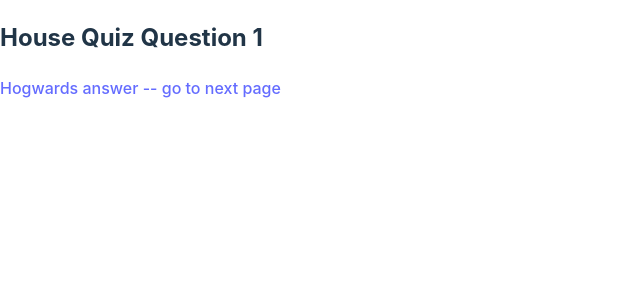
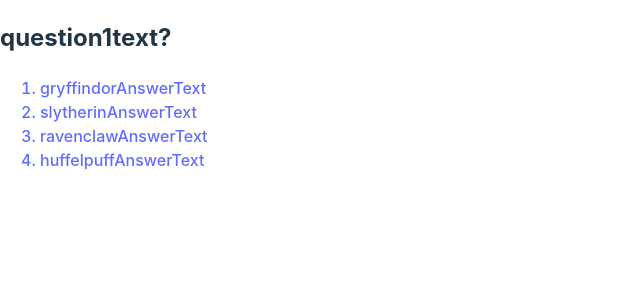
Before and after one commit to michelmnds/Reacto-Potter, a React (Vite) app: page /quiz/1 in a window 1280 px wide. Shown: the top 300 px of the page, without its empty margins (0-640 px from the left). Built offline with nearby package versions, Linux system fonts and the light colour scheme; no server answers.

Commit message:
feat: added skelleton for house quiz questions and answers and context to store scores, answers now get randomized every page change

```diff
--- a/src/pages/HouseQuizPage/index.jsx
+++ b/src/pages/HouseQuizPage/index.jsx
@@ -1,14 +1,66 @@
-import { useState } from "react";
 import { Link, useParams } from "react-router-dom";
+import { QuizContext } from "../../providers/QuizContext";
+import { useContext, useEffect, useState } from "react";
 
 export const HouseQuizPage = () => {
   const { quizpage } = useParams();
+  const { quiz } = useContext(QuizContext);
+  const [answerOrder, setAnswerOrder] = useState([
+    "gryffindorAnswer",
+    "slytherinAnswer",
+    "ravenclawAnswer",
+    "huffelpuffAnswer",
+  ]);
   //ensures navigation to next quiz question and after 10 total questions sends user to results page
   const nextPage = quizpage < 10 ? parseInt(quizpage) + 1 : "results";
+
+  //randomizes order of answers
+  const randomizeAnswers = () => {
+    console.log("test");
+    const randomAnswerOrder = answerOrder;
+    for (let i = randomAnswerOrder.length - 1; i > 0; i -= 1) {
+      const j = Math.floor(Math.random() * (i + 1));
+      [randomAnswerOrder[i], randomAnswerOrder[j]] = [
+        randomAnswerOrder[j],
+        randomAnswerOrder[i],
+      ];
+    }
+    setAnswerOrder(randomAnswerOrder);
+  };
+
+  //rerender randomized order of answers
+  useEffect(() => {
+    randomizeAnswers();
+  }, [quizpage]);
+
   return (
     <>
-      <h2>House Quiz Question {quizpage} </h2>
-      <Link to={`/quiz/${nextPage}`}>Hogwards answer -- go to next page </Link>
+      {/*Either create logic to render results in quiz context or create separate context - also classes needed to style different answers
+      --also: idea to randomize order of 4 answer options - make create randomizer function */}
+      {quizpage === "results" ? (
+        <p>Your House is ...</p>
+      ) : (
+        <div>
+          <h2>{quiz[quizpage - 1].question} </h2>
+          <ol>
+            <Link to={`/quiz/${nextPage}`}>
+              <li>{quiz[quizpage - 1][answerOrder[0]]}</li>
+            </Link>
+
+            <Link to={`/quiz/${nextPage}`}>
+              <li>{quiz[quizpage - 1][answerOrder[1]]}</li>
+            </Link>
+
+            <Link to={`/quiz/${nextPage}`}>
+              <li>{quiz[quizpage - 1][answerOrder[2]]}</li>
+            </Link>
+
+            <Link to={`/quiz/${nextPage}`}>
+              <li>{quiz[quizpage - 1][answerOrder[3]]}</li>
+            </Link>
+          </ol>
+        </div>
+      )}
     </>
   );
 };
--- a/src/providers/QuizContext.jsx
+++ b/src/providers/QuizContext.jsx
@@ -11,7 +11,79 @@
   };
   const [currentHouseScores, setCurrentHouseScores] =
     useState(resetHouseScores);
-  const [currentQuizPage, setCurrentQuizPage] = useState("");
+  const [currentQuizPage, setCurrentQuizPage] = useState(1);
+  const quiz = [
+    {
+      question: "question1text?",
+      gryffindorAnswer: "gryffindorAnswerText",
+      slytherinAnswer: "slytherinAnswerText",
+      ravenclawAnswer: "ravenclawAnswerText",
+      huffelpuffAnswer: "huffelpuffAnswerText",
+    },
+    {
+      question: "question2text?",
+      gryffindorAnswer: "gryffindorAnswerText",
+      slytherinAnswer: "slytherinAnswerText",
+      ravenclawAnswer: "ravenclawAnswerText",
+      huffelpuffAnswer: "huffelpuffAnswerText",
+    },
+    {
+      question: "question3text?",
+      gryffindorAnswer: "gryffindorAnswerText",
+      slytherinAnswer: "slytherinAnswerText",
+      ravenclawAnswer: "ravenclawAnswerText",
+      huffelpuffAnswer: "huffelpuffAnswerText",
+    },
+    {
+      question: "question4text?",
+      gryffindorAnswer: "gryffindorAnswerText",
+      slytherinAnswer: "slytherinAnswerText",
+      ravenclawAnswer: "ravenclawAnswerText",
+      huffelpuffAnswer: "huffelpuffAnswerText",
+    },
+    {
+      question: "question5text?",
+      gryffindorAnswer: "gryffindorAnswerText",
+      slytherinAnswer: "slytherinAnswerText",
+      ravenclawAnswer: "ravenclawAnswerText",
+      huffelpuffAnswer: "huffelpuffAnswerText",
+    },
+    {
+      question: "question6text?",
+      gryffindorAnswer: "gryffindorAnswerText",
+      slytherinAnswer: "slytherinAnswerText",
+      ravenclawAnswer: "ravenclawAnswerText",
+      huffelpuffAnswer: "huffelpuffAnswerText",
+    },
+    {
+      question: "question7text?",
+      gryffindorAnswer: "gryffindorAnswerText",
+      slytherinAnswer: "slytherinAnswerText",
+      ravenclawAnswer: "ravenclawAnswerText",
+      huffelpuffAnswer: "huffelpuffAnswerText",
+    },
+    {
+      question: "question8text?",
+      gryffindorAnswer: "gryffindorAnswerText",
+      slytherinAnswer: "slytherinAnswerText",
+      ravenclawAnswer: "ravenclawAnswerText",
+      huffelpuffAnswer: "huffelpuffAnswerText",
+    },
+    {
+      question: "question9text?",
+      gryffindorAnswer: "gryffindorAnswerText",
+      slytherinAnswer: "slytherinAnswerText",
+      ravenclawAnswer: "ravenclawAnswerText",
+      huffelpuffAnswer: "huffelpuffAnswerText",
+    },
+    {
+      question: "question10text?",
+      gryffindorAnswer: "gryffindorAnswerText",
+      slytherinAnswer: "slytherinAnswerText",
+      ravenclawAnswer: "ravenclawAnswerText",
+      huffelpuffAnswer: "huffelpuffAnswerText",
+    },
+  ];
 
   return (
     <QuizContext.Provider
@@ -20,6 +92,7 @@
         setCurrentHouseScores,
         currentQuizPage,
         setCurrentQuizPage,
+        quiz,
       }}
     >
       {children}
```
